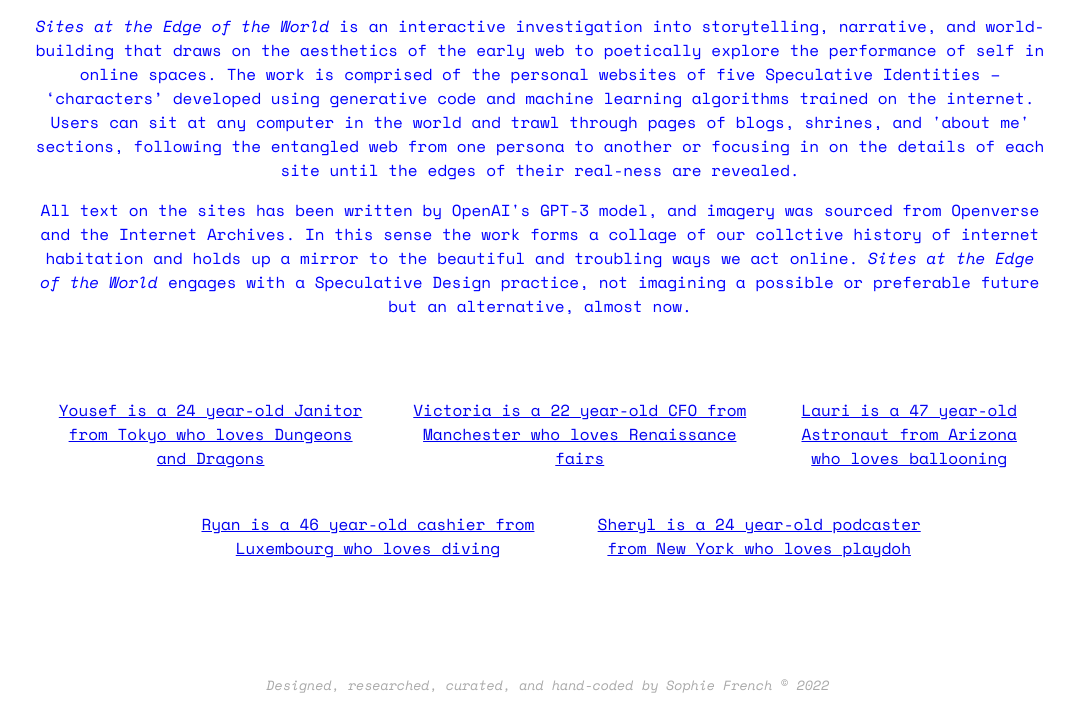
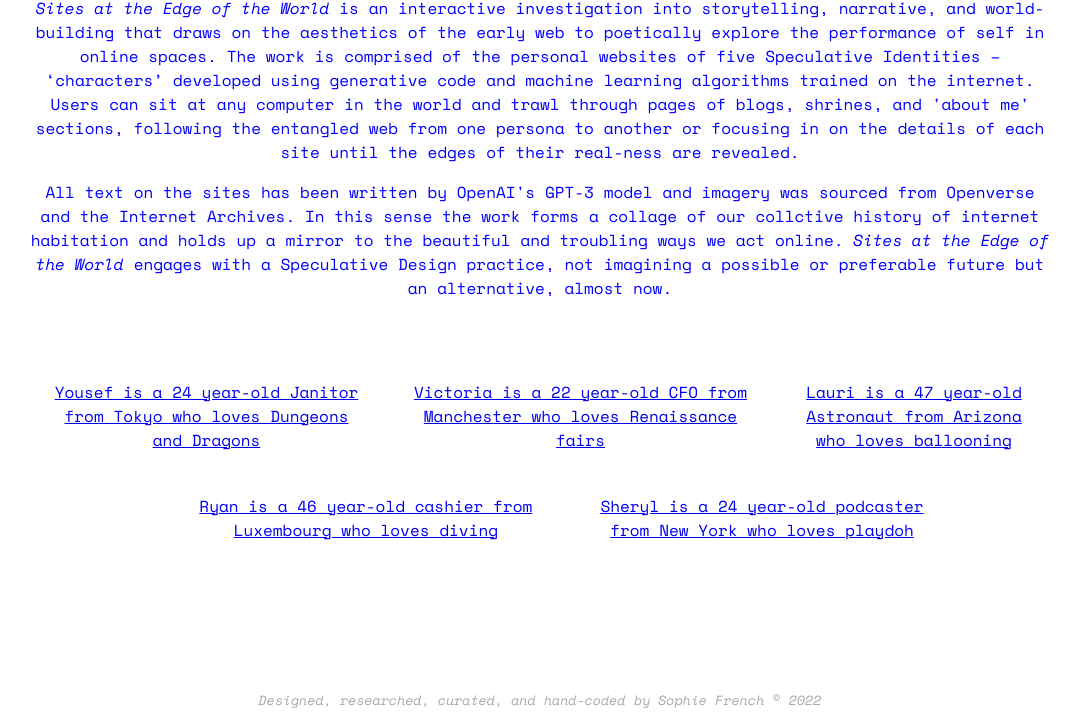
Before and after one commit to sophie-french/sitesattheedgeofthe, a plain HTML site: page index.html in a window 1280 px wide. Shown: the part 95-821 px from the top of the page, without its empty margins (100-1180 px from the left). Before the commit the page ends 800 px from the top, so only its background shows below. Drawn offline with nearby package versions, Linux system fonts and the light colour scheme.

Commit message:
Add files via upload

```diff
--- a/index.html
+++ b/index.html
@@ -9,11 +9,26 @@
     <style>
         @import url('https://fonts.googleapis.com/css2?family=Space+Mono:ital@0;1&display=swap');
 
+        html {
+            height: 100%;
+            box-sizing: border-box;
+        }
+
+        *,
+        *:before,
+        *:after {
+            box-sizing: inherit;
+        }
+
         body {
             text-align: center;
             font-family: 'Space Mono', monospace;
             color: blue;
-            margin-top: 5vh;
+            /*            margin-top: 5vh;*/
+            position: relative;
+            margin: 0;
+            padding-bottom: 6rem;
+            min-height: 100%;
 
         }
 
@@ -41,7 +56,8 @@
 
         }
 
-        footer {
+        /*
+        .footer {
             text-align: center;
             font-family: 'Space Mono', monospace;
             color: darkgrey;
@@ -50,7 +66,19 @@
             bottom: 10px;
             width: 100%;
             height: auto;
-            /* Height of the footer */
+        }
+*/
+        .footer {
+            text-align: center;
+            font-family: 'Space Mono', monospace;
+            color: darkgrey;
+            font-size: 10pt;
+            position: absolute;
+            right: 0;
+            bottom: 0;
+            left: 0;
+            padding: 1rem;
+            text-align: center;
         }
     </style>
 </head>
@@ -59,11 +87,11 @@
     <div class="container">
         <h1>Sites at the Edge of the World</h1>
         <p>
-            <i>Sites at the Edge of the World</i> is an interactive investigation into storytelling, narrative, and world-building that draws on the aesthetics of the early web to poetically explore the performance of self in online spaces. The work is comprised of the personal websites of five Speculative Identities – ‘characters’ developed using generative code and machine learning algorithms trained on the internet. Users can sit  at any computer in the world and trawl through pages of blogs, shrines, and 'about me' sections, following the entangled web from one persona to another or focusing in on the details of each site until the edges of their real-ness are revealed.
+            <i>Sites at the Edge of the World</i> is an interactive investigation into storytelling, narrative, and world-building that draws on the aesthetics of the early web to poetically explore the performance of self in online spaces. The work is comprised of the personal websites of five Speculative Identities – ‘characters’ developed using generative code and machine learning algorithms trained on the internet. Users can sit at any computer in the world and trawl through pages of blogs, shrines, and 'about me' sections, following the entangled web from one persona to another or focusing in on the details of each site until the edges of their real-ness are revealed.
         </p>
-                    <p>
-            All text on the sites has been written by OpenAI's GPT-3 model, and imagery was sourced from Openverse and the Internet Archives. In this sense the work forms a collage of our collctive history of internet habitation and holds up a mirror to the beautiful and troubling ways we act online. <i>Sites at the Edge of the World</i> engages with a Speculative Design practice, not imagining a possible or preferable future but an alternative, almost now.
-            </p>
+        <p>
+            All text on the sites has been written by OpenAI's GPT-3 model and imagery was sourced from Openverse and the Internet Archives. In this sense the work forms a collage of our collctive history of internet habitation and holds up a mirror to the beautiful and troubling ways we act online. <i>Sites at the Edge of the World</i> engages with a Speculative Design practice, not imagining a possible or preferable future but an alternative, almost now.
+        </p>
         <table>
             <tr>
                 <td></td>
@@ -88,7 +116,7 @@
     </div>
 
 </body>
-<footer>
+<div class="footer">
     <i>Designed, researched, curated, and hand-coded by Sophie French &#169 2022
     </i>
-</footer></html>
+</div></html>
```
